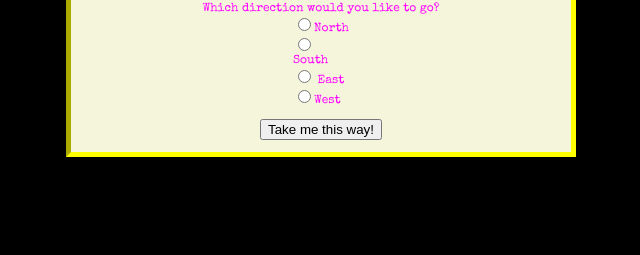
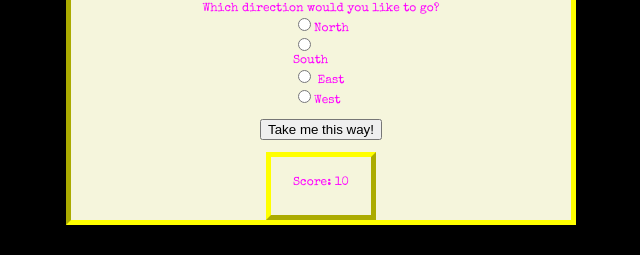
Before and after one commit to zachgonzalez/cssi-text-based-adventure, a Python web app: template cssi-text-based-adventure/templates/index.html in a window 1280 px wide. Shown: the part 545-800 px from the top of the page, without its empty margins (319-959 px from the left). Run offline with Jinja, Linux system fonts and the light colour scheme; the template is opened without the code that fills it: most values are stand-ins (such as "Sample title", 1, 10 or a date in 2020); some libraries are stand-ins or nearby versions.

Commit message:
Score box moved

```diff
--- a/cssi-text-based-adventure/stylesheets/style.css
+++ b/cssi-text-based-adventure/stylesheets/style.css
@@ -55,17 +55,13 @@ form {
 
 
 #score_counter {
-  padding-top: 1mm;
+  padding-top: 2mm;
   width: 100px;
   height: 50px;
   background-color: beige;
   border-style: outset;
   border-color: yellow;
   border-width: thick;
-  float:right;
-  position: relative;
-  top: -680px;
-  right: 200px;
   text-align: center;
 }
 a.button {
--- a/cssi-text-based-adventure/templates/index.html
+++ b/cssi-text-based-adventure/templates/index.html
@@ -20,13 +20,14 @@
               <input type="radio" name="user_direction" value="West" required>West<br>
             </div><br>
             <input type="submit" value="Take me this way!"></input>
-            <br><br>
+            <br><br>        <div id='score_counter'>
+                      <p> Score: {{user_score}} </p>
+                    </div>
         </form></center>
+
     </div>
 
-    <div id='score_counter'>
-      <p> Score: {{user_score}} </p>
-    </div>
+
 
   <!-- <p> You went <span style="text-transform: uppercase">{{direction}}</span></p> -->
   </body>
```
Also changed, not shown: 1 other file.
